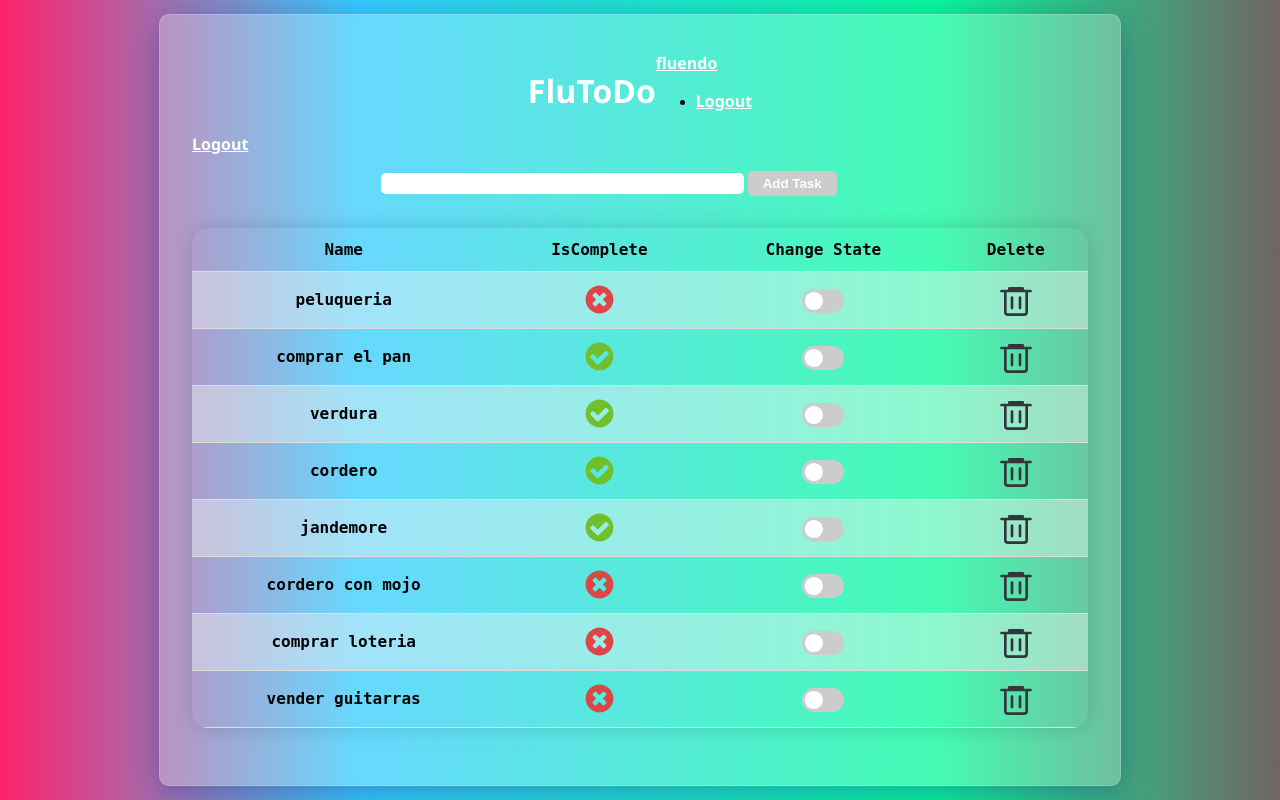
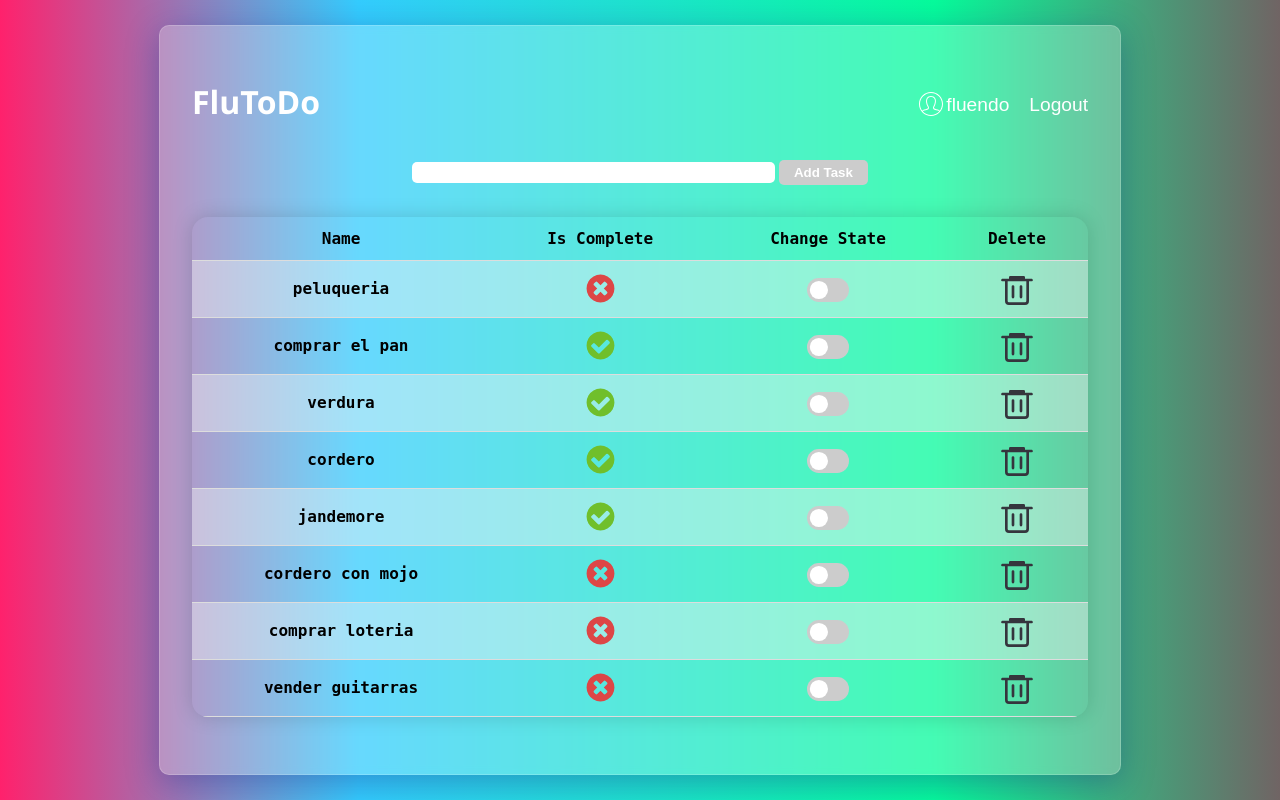
Before and after one commit to gusblacknails/FluToDo, a Django app: page / in a window 1280 px wide. Run offline with Django 3.2, Linux system fonts and the light colour scheme; a user stored in the database is signed in; data comes from the database, SQL or seed files in the repository.

Commit message:
css and name correct name convenion on class Task

```diff
--- a/todo/admin.py
+++ b/todo/admin.py
@@ -1,5 +1,5 @@
 from django.contrib import admin
-from .models import Tasks
+from .models import Task
 # Register your models here.
 
 
@@ -9,7 +9,7 @@ class TasksAdmin(admin.ModelAdmin):
     list_filter = ['is_completed']
 
     class Meta:
-        model = Tasks
+        model = Task
 
 
-admin.site.register(Tasks, TasksAdmin)
+admin.site.register(Task, TasksAdmin)
--- a/todo/models.py
+++ b/todo/models.py
@@ -3,7 +3,7 @@ from django.contrib.auth.models import User
 # Create your models here.
 
 
-class Tasks(models.Model):
+class Task(models.Model):
     user = models.ForeignKey(
         User, on_delete=models.CASCADE, null=True, blank=True)
     task_name = models.CharField(max_length=200)
--- /dev/null
+++ b/todo/serializers.py
@@ -0,0 +1,2 @@
+from rest_framework import  serializers
+from .models import Employee
--- a/todo/static/css/main.css
+++ b/todo/static/css/main.css
@@ -19,13 +19,13 @@ body {
     rgba(112, 100, 100, 1) 100%
   );
   position: relative;
-  /* bottom: 553px; */
 }
 .todoBox {
   margin-top: 6rem;
   margin-bottom: 6rem;
   padding: 2rem;
   width: 70%;
+  height: fit-content;
   background: rgba(255, 255, 255, 0.25);
   box-shadow: 0 8px 32px 0 rgba(31, 38, 135, 0.37);
   backdrop-filter: blur(4px);
@@ -275,31 +275,59 @@ input:checked + .slider:before {
 #taskDeleteForm {
   display: flex;
   justify-content: center;
-
 }
-#taskDeleteButtons{
+#taskDeleteButtons {
   text-align: center;
 }
 
-.noDeleteButton:hover{
-  color:#61eada
+.noDeleteButton:hover {
+  color: #61eada;
 }
 
-#existingTask{
-  font-family: Arial, Helvetica, sans-serif;
+#existingTask {
+  bottom: 0.5rem;
+  font-family: monospace;
+  position: relative;
 }
 
-#addTaskBox{
+#addTaskBox {
   display: flex;
   flex-direction: column;
   justify-content: center;
   align-items: center;
   margin: 1rem;
-
 }
-#createTaskForm{
-  width:60%;
+#createTaskForm {
+  width: 60%;
+  text-align: center;
 }
-#taskName{
+#taskName {
   width: 70%;
 }
+
+/* user */
+#userLogBox {
+  width: 111vh;
+  text-align: right;
+}
+
+#userName,
+#logout {
+  color: #ffffff;
+  font-size: larger;
+  font-family: sans-serif;
+  font-weight: 500;
+}
+#userIcon {
+  position: relative;
+  top: 5px;
+  right: 3px;
+}
+
+#logout {
+  margin-left: 1rem;
+  text-decoration: none;
+}
+#logout:hover {
+  color: #61eada;
+}
--- a/todo/templates/base.html
+++ b/todo/templates/base.html
@@ -14,34 +14,15 @@
 </head>
 <body>
 
-    <div class="mainBox">
-        <div class=todoBox>
+    <div class='mainBox'>
+        <div class='todoBox'>
             <div class='mainTitle'>
                 <h1>FluToDo</h1>
                 {% if user.is_authenticated %}
-                <!-- dropdown -->
-                <div class="dropdown header__lang">
-                  <a
-                    class="dropdown-toggle header__nav-link"
-                    href="#"
-                    role="button"
-                    id="dropdownMenuLang"
-                    data-toggle="dropdown"
-                    aria-haspopup="true"
-                    aria-expanded="false"
-                    ><i class="set_main_color fa fa-user-o"></i>
-                    <span>{{ user.username }}</span></a
-                  >
-
-                  <ul
-                    class="dropdown-menu header__dropdown-menu"
-                    aria-labelledby="dropdownMenuLang"
-                  >
-                    <li><a href="{% url 'logout'%}">Logout</a></li>
-                  </ul>
+                <div id='userLogBox'>
+                    <span id='userName'><img id="userIcon" src="/static/user.svg" alt="UserIcon">{{ user.username }}</span>
+                    <a id="logout" href="{% url 'logout'%}">Logout</a>
                 </div>
-                <!-- end dropdown -->
-
 
                 {% endif %}
             </div>
--- a/todo/templates/todo/tasks_list.html
+++ b/todo/templates/todo/task_list.html
@@ -1,6 +1,6 @@
 {% extends 'base.html' %} {% load static %} {% block title %}FluToDo{% endblock %}
 {% block content%}
-<a href="{% url 'logout' %}">Logout</a>
+
 
 
 
@@ -23,7 +23,7 @@
 <table class="styled-table">
     <tr>
       <th>Name</th>
-      <th>IsComplete</th>
+      <th>Is Complete</th>
       <th>Change State</th>
       <th>Delete</th>
     </tr>
--- a/todo/views.py
+++ b/todo/views.py
@@ -3,7 +3,7 @@ from django.http import HttpResponse
 from django.views.generic.list import ListView
 from django.views.generic.edit import DeleteView, CreateView
 
-from .models import Tasks
+from .models import Task
 from django.contrib.auth.mixins import LoginRequiredMixin
 from django.contrib.auth.views import LoginView
 from django.contrib.auth import login
@@ -18,17 +18,8 @@ class FluTodoLoginView(LoginView):
     fields = '__all__'
     redirect_authenticated_user = True
 
-# class TaskCreateView(CreateView):
-#     model = Tasks
-#     fields = ['task_name', 'is_completed']
-#     success_url = "/"
-#     def form_valid(self, form):
-#         form.instance.user = self.request.user
-#         return super(TaskCreateView, self).form_valid(form)
-
-
 class TaskListView(LoginRequiredMixin, ListView):
-    model = Tasks
+    model = Task
     context_object_name = "tasks_list"
 
     def get_queryset(self):
@@ -70,7 +61,7 @@ class TaskListView(LoginRequiredMixin, ListView):
 
 
 class TaskDeleteView(DeleteView):
-    model = Tasks
+    model = Task
     success_url = "/"
 
 
```
Also changed, not shown: db.sqlite3, todo/migrations/0003_rename_tasks_task.py (added), todo/static/user.svg (added), todo/templates/todo/task_confirm_delete.html (renamed from todo/templates/todo/tasks_confirm_delete.html), todo/templates/todo/task_form.html (renamed from todo/templates/todo/tasks_form.html).
